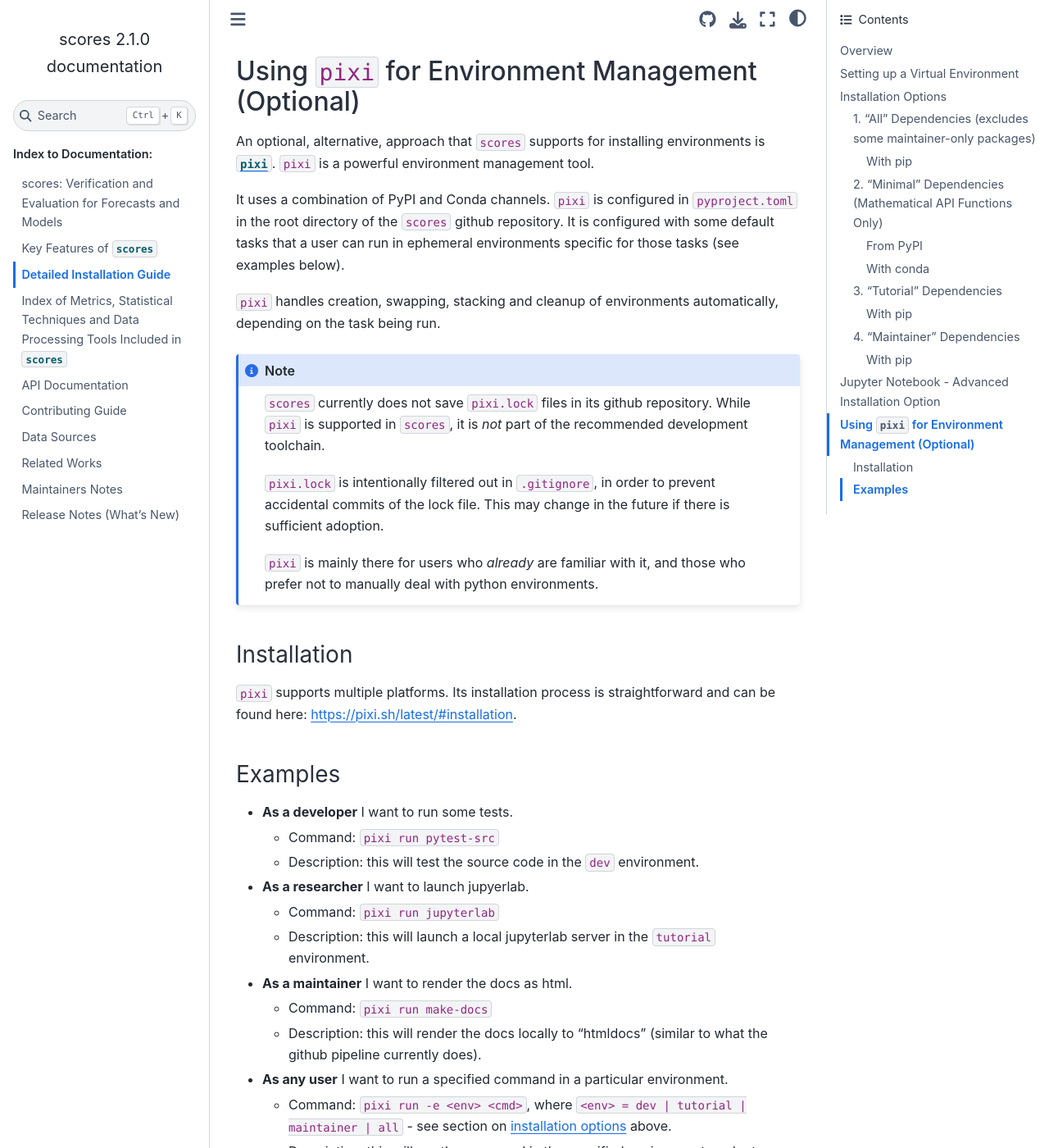
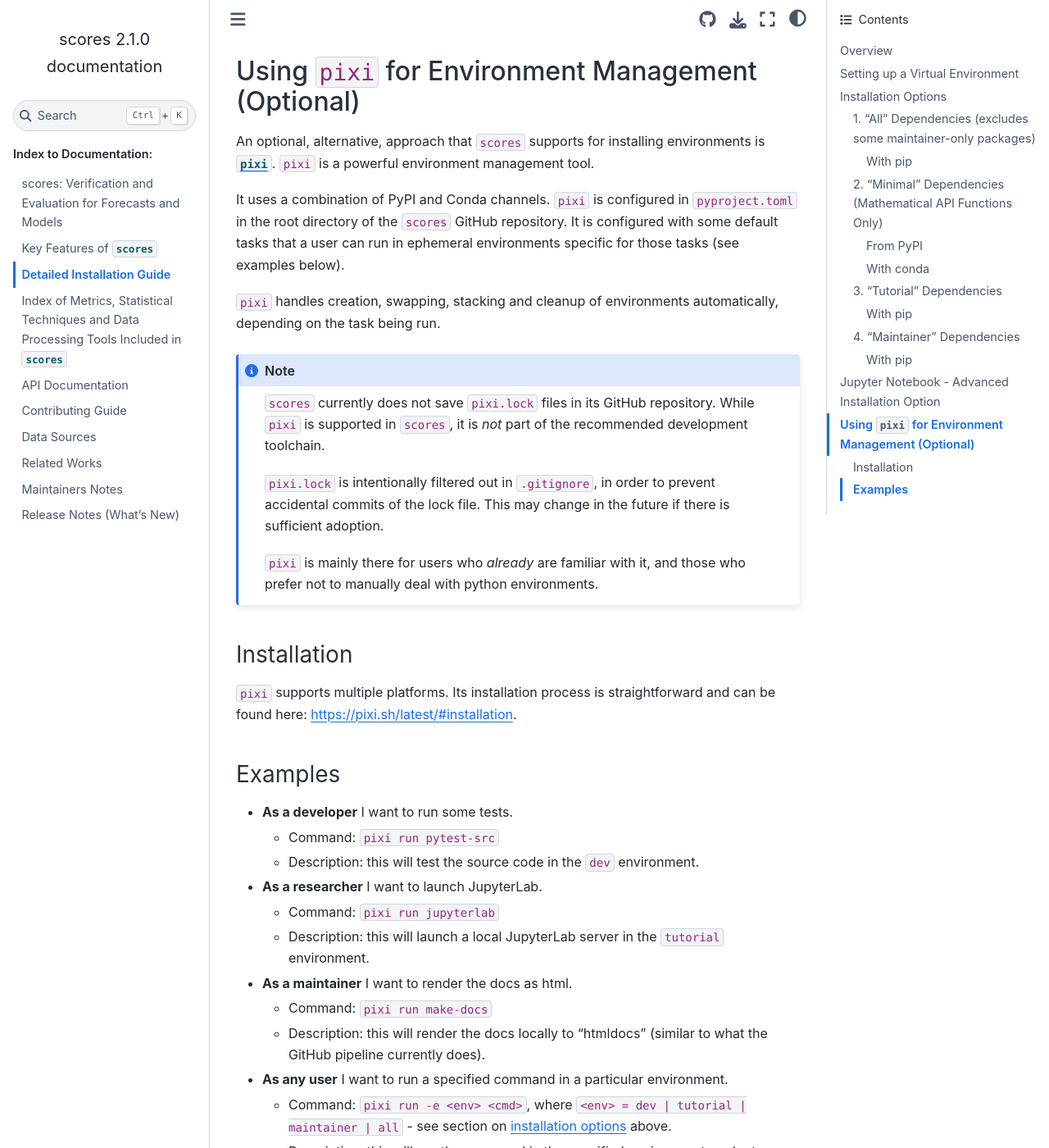
Before and after one commit to nci/scores, a Sphinx documentation site: the page built from docs/installation.md, in a window 1280 px wide and 1400 px high, scrolled down 4137 px. Shown: the whole window at 82% size. Built offline with Sphinx 7.4.7 and the Sphinx Book theme 1.1.4, drawn with Linux system fonts in a browser that asks for light colours; pages that are not in the unit, such as notebooks, are missing from menus.

Commit message:
Update capitalisation in installation.md
Signed-off-by: Stephanie Chong <168800785+Steph-Chong@users.noreply.github.com>

````diff
--- a/docs/installation.md
+++ b/docs/installation.md
@@ -132,14 +132,14 @@ An optional, alternative, approach that `scores` supports for installing environ
 `pixi` is a powerful environment management tool.
 
 It uses a combination of PyPI and Conda channels. `pixi` is configured in `pyproject.toml` in the
-root directory of the `scores` github repository. It is configured with some default tasks that a
+root directory of the `scores` GitHub repository. It is configured with some default tasks that a
 user can run in ephemeral environments specific for those tasks (see examples below).
 
 `pixi` handles creation, swapping, stacking and cleanup of environments automatically, depending on
 the task being run.
 
 ```{note}
-`scores` currently does not save `pixi.lock` files in its github repository. While `pixi` is
+`scores` currently does not save `pixi.lock` files in its GitHub repository. While `pixi` is
 supported in `scores`, it is *not* part of the recommended development toolchain.
 
 `pixi.lock` is intentionally filtered out in `.gitignore`, in order to prevent accidental commits of
@@ -159,12 +159,12 @@ here: <https://pixi.sh/latest/#installation>.
 - **As a developer** I want to run some tests.
    - Command: `pixi run pytest-src`
    - Description: this will test the source code in the `dev` environment.
-- **As a researcher** I want to launch jupyerlab.
+- **As a researcher** I want to launch JupyterLab.
   - Command: `pixi run jupyterlab`
-  - Description: this will launch a local jupyterlab server in the `tutorial` environment.
+  - Description: this will launch a local JupyterLab server in the `tutorial` environment.
 - **As a maintainer** I want to render the docs as html.
   - Command:  `pixi run make-docs`
-  - Description: this will render the docs locally to "htmldocs" (similar to what the github
+  - Description: this will render the docs locally to "htmldocs" (similar to what the GitHub
     pipeline currently does).
 - **As any user** I want to run a specified command in a particular environment.
   - Command: `pixi run -e <env> <cmd>`, where `<env> = dev | tutorial | maintainer | all` - see
````
